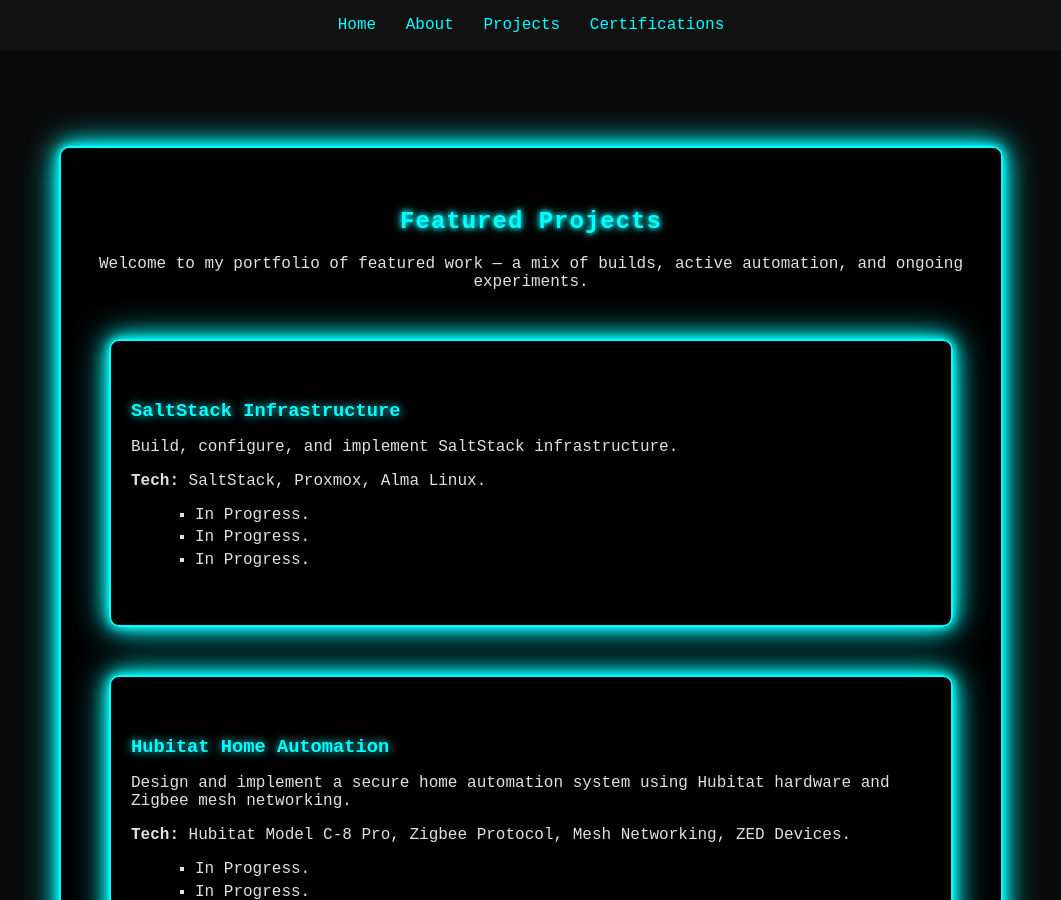
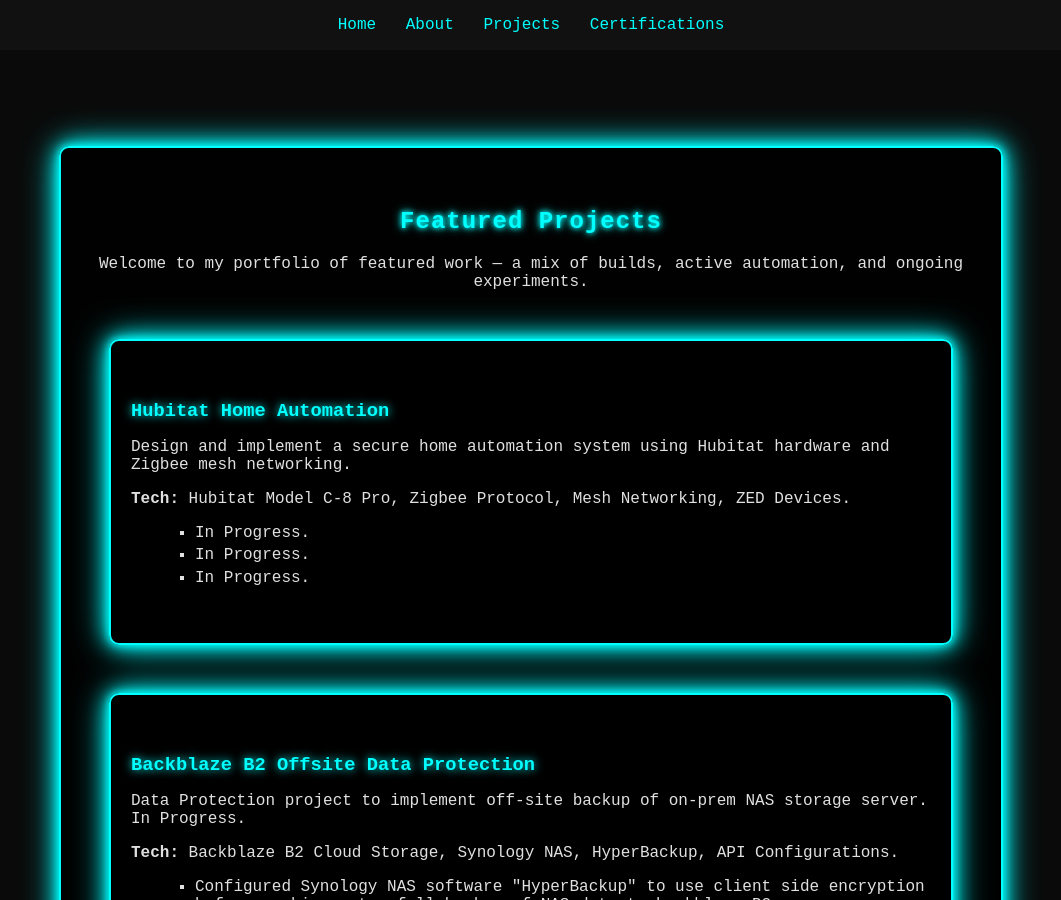
Before and after one commit to pearson-thaddeus-l/pearson-thaddeus-l-jekyll, a Jekyll site: the page built from projects.md, in a window 1280 px wide and 900 px high. Shown: the whole window, without its empty margins (109-1170 px from the left). Built offline with Jekyll 4.4.1, drawn with Linux system fonts in a browser that asks for light colours.

Commit message:
updating projects

```diff
--- a/projects.md
+++ b/projects.md
@@ -9,19 +9,6 @@
 <p>
 Welcome to my portfolio of featured work — a mix of builds, active automation, and ongoing experiments.
 </p>
-
-<div class="neon-border project-card">
-  <h3>SaltStack Infrastructure</h3>
-  <p>
-   Build, configure, and implement SaltStack infrastructure.
-  </p>
-  <p><strong>Tech:</strong> SaltStack, Proxmox, Alma Linux.</p>
-  <ul>
-    <li>In Progress.</li>
-    <li>In Progress.</li>
-    <li>In Progress.</li>
-  </ul>
-</div>
 
 <div class="neon-border project-card">
   <h3>Hubitat Home Automation</h3>
```
